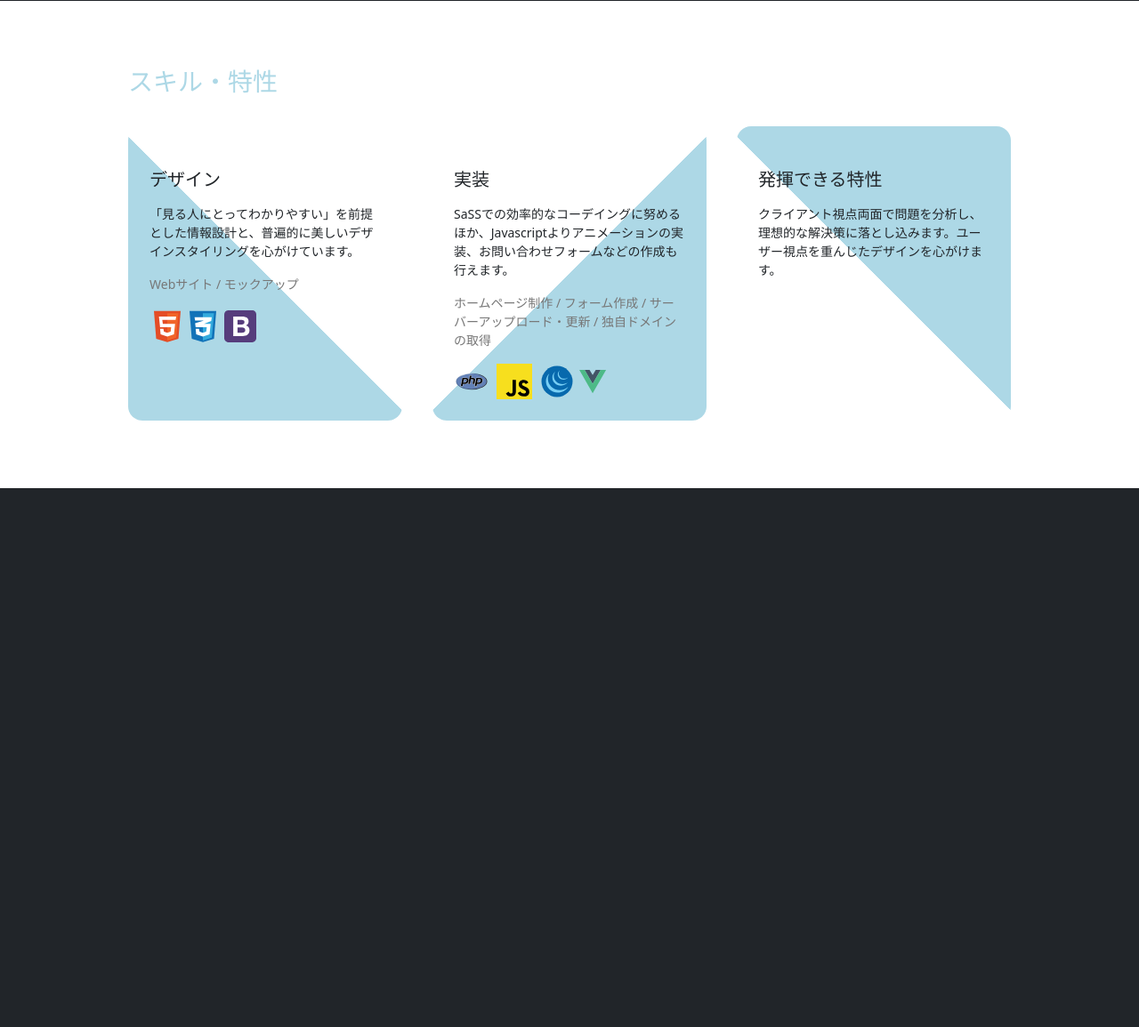
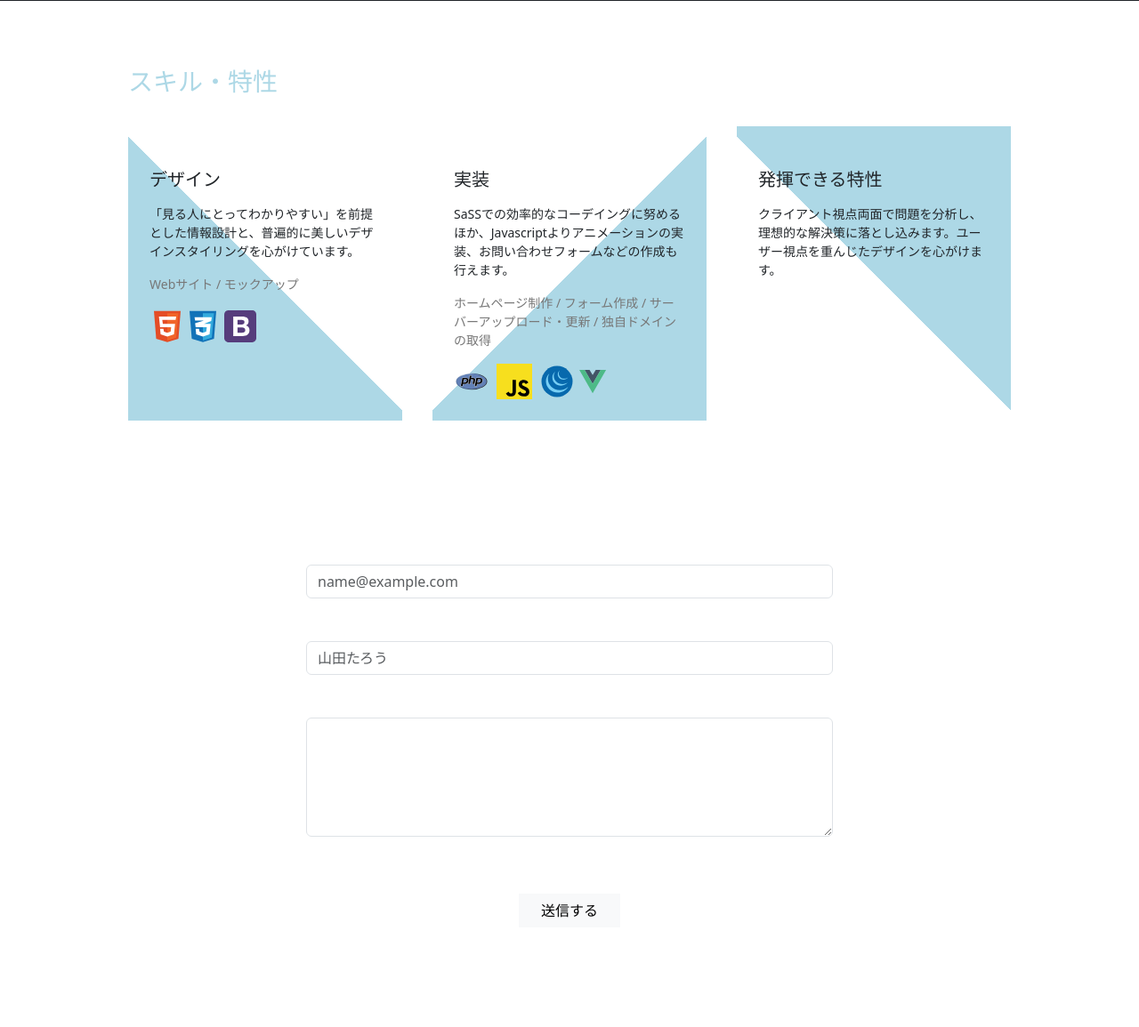
Before and after one commit to goto-0921/sakacore.net, a PHP site: page / in a window 1280 px wide. Shown: the part 799-1954 px from the top of the page at 89% size. Before the commit the page ends 1348 px from the top, so only its background shows below. Run offline with PHP 8.4, Linux system fonts and the light colour scheme; some libraries are stand-ins or nearby versions.

Commit message:
コミット

```diff
--- /dev/null
+++ b/public/inc/header.php
@@ -0,0 +1,17 @@
+<header>
+    <ul class="nav justify-content-end">
+        <li class="nav-item">
+            <a class="nav-link" href="/">TOP</a>
+        </li>
+        <li class="nav-item">
+            <a class="nav-link" href="#">WORK</a>
+        </li>
+        <li class="nav-item">
+            <a class="nav-link" href="/contact">CONTACT</a>
+        </li>
+    </ul>
+
+    <style>
+        ul.nav a.nav-link { color: #fff; font-weight: 600; }
+    </style>
+</header>
--- a/public/index.php
+++ b/public/index.php
@@ -7,23 +7,7 @@
     <div id="particles-js"></div>
 
     <div id="wrapper">
-        <header>
-            <ul class="nav justify-content-end">
-                <li class="nav-item">
-                    <a class="nav-link" href="#">TOP</a>
-                </li>
-                <li class="nav-item">
-                    <a class="nav-link" href="#">WORK</a>
-                </li>
-                <li class="nav-item">
-                    <a class="nav-link" href="#">CONTACT</a>
-                </li>
-            </ul>
-
-            <style>
-                ul.nav a.nav-link { color: #fff; font-weight: 600; }
-            </style>
-        </header>
+        <?php include('inc/header.php'); ?>
 
         <main>
             <div class="mx-auto mt-5" style="max-width: 960px;">
@@ -73,7 +57,7 @@
                 <p class="h3 pb-2 mx-3 mb-4 border-bottom border-white title">スキル・特性</p>
 
                 <div class="d-md-flex flex-wrap justify-content-between mx-3">
-                    <div class="skillBox rounded-4 mb-3" style="background: linear-gradient(45deg, #add8e6 50%, rgb(255, 255, 255) 48%);">
+                    <div class="skillBox mb-3" style="background: linear-gradient(45deg, #add8e6 50%, rgb(255, 255, 255) 48%);">
                         <div class="p-4">
                             <div class="h5 mt-4 mb-3 headline">デザイン</div>
 
@@ -96,7 +80,7 @@
                             </div>
                         </div>
                     </div>
-                    <div class="skillBox rounded-4 mb-3" style="background: linear-gradient(315deg, #add8e6 50%, #ffffff 40%);">
+                    <div class="skillBox mb-3" style="background: linear-gradient(315deg, #add8e6 50%, #ffffff 40%);">
                         <div class="p-4">
                             <div class="h5 mt-4 mb-3 headline">実装</div>
 
@@ -123,7 +107,7 @@
                             </div>
                         </div>
                     </div>
-                    <div class="skillBox rounded-4 mb-3" style="background: linear-gradient(225deg, #add8e6 50%, #ffffff 39%);">
+                    <div class="skillBox mb-3" style="background: linear-gradient(225deg, #add8e6 50%, #ffffff 39%);">
                         <div class="p-4">
                             <div class="h5 mt-4 mb-3 headline">発揮できる特性</div>
 
@@ -143,11 +127,48 @@
                     }
                 </style>
             </div>
+
+            <div class="mx-auto mt-5" style="max-width: 1024px;">
+                <p class="h3 pb-2 mx-3 mb-4 text-white border-bottom border-white title">お問い合わせ<span class="ms-2">Contact</span></p>
+
+                <div class="mx-auto" style="max-width: 624px;">
+                    <form action="/contact" method="post">
+                        <div class="mx-3 mb-3">
+                            <label for="mail" class="form-label text-white">メールアドレス</label>
+                            <input type="email" name="mail" class="form-control" id="mail" placeholder="name@example.com">
+                        </div>
+
+                        <div class="mx-3 mb-3">
+                            <label for="name" class="form-label text-white">お名前</label>
+                            <input type="text" name="name" class="form-control" id="name" placeholder="山田たろう">
+                        </div>
+
+                        <div class="mx-3 mb-3">
+                            <label for="content" class="form-label text-white">お問い合わせ内容</label>
+                            <textarea class="form-control" name="content" id="content" rows="5"></textarea>
+                        </div>
+
+                        <div class="text-center pt-5">
+                            <button type="submit" name="submit" value="save" class="btn btn-light px-4">送信する</button>
+                        </div>
+                    </form>
+                </div>
+
+                <style>
+                    p.title { color: #add8e6; font-weight: 400; }
+                    p.title span { font-size: 16px; }
+                    button.btn { border-radius: initial; }
+                </style>
+            </div>
+
         </main>
 
         <footer>
+            <div class="mx-auto" style="max-width: 1024px;">
+                <div class="h6 text-white pb-2 mx-3 mb-4">©︎ 2023 Taiki Goto</div>
+            </div>
             <style>
-                footer { padding: 30px;}
+                footer { padding: 30px 0; }
             </style>
         </footer>
     </div>
```
Also changed, not shown: public/contact.php (added, +72 -0 lines), 1 other file.
